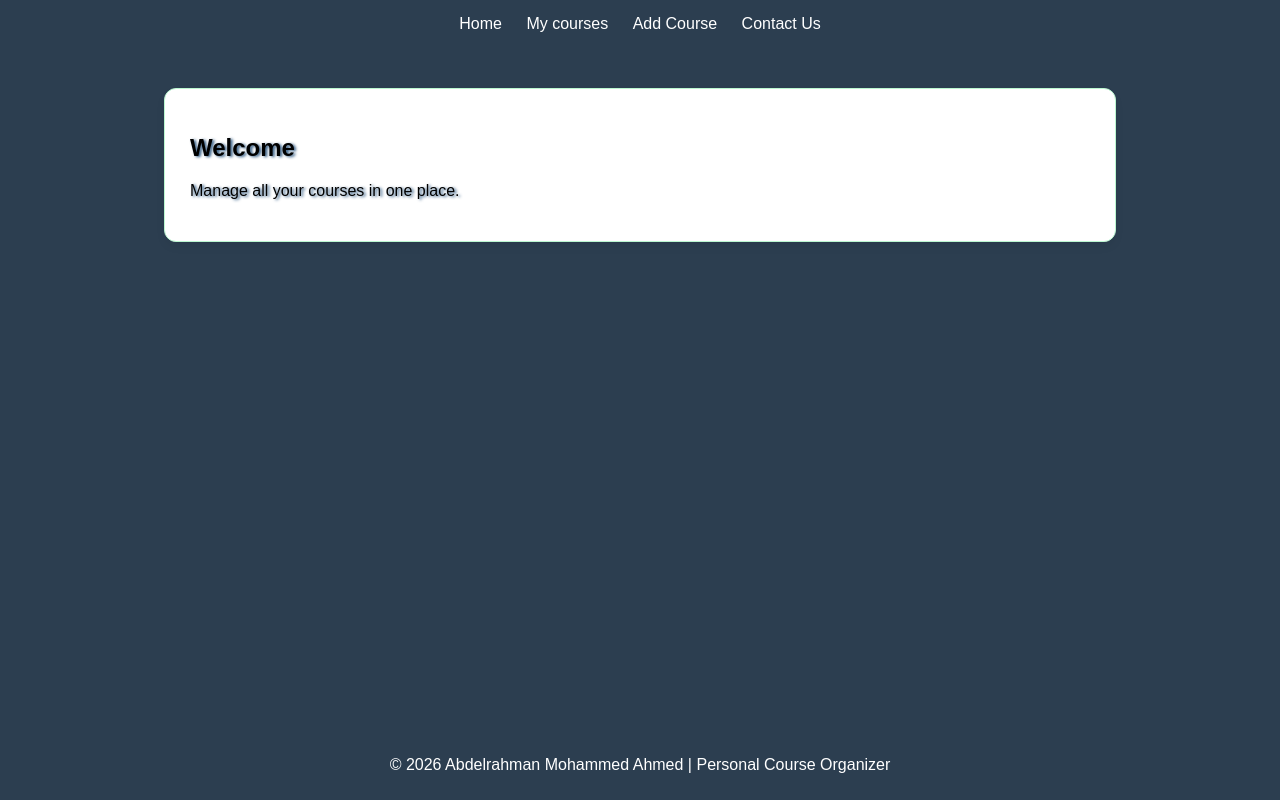
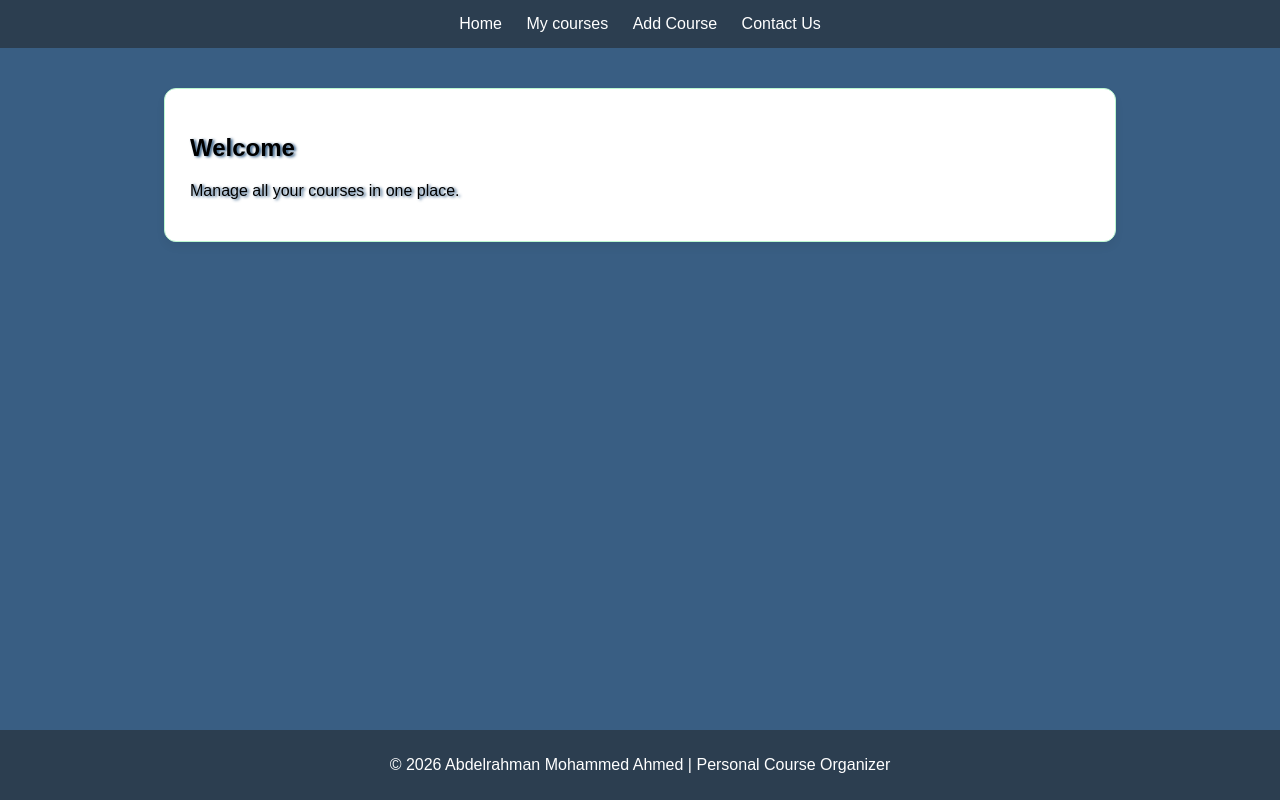
Before and after one commit to abdulrahmanhamada80-tech/personal-courses-organizer, a plain HTML site: page index.html in a window 1280 px wide. Drawn offline with Linux system fonts and the light colour scheme.

Commit message:
master.css

```diff
--- a/css/master.css
+++ b/css/master.css
@@ -4,7 +4,7 @@ body {
   display: flex;
   flex-direction: column;
   min-height: 100vh;
-  background-color: #2c3e50;
+  background-color: #395e83;
 }
 
 
```
